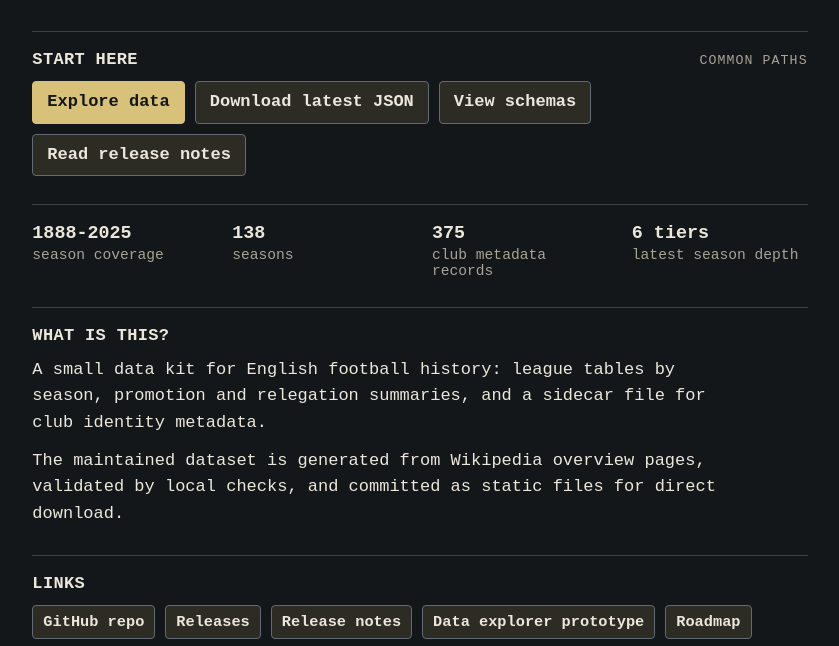
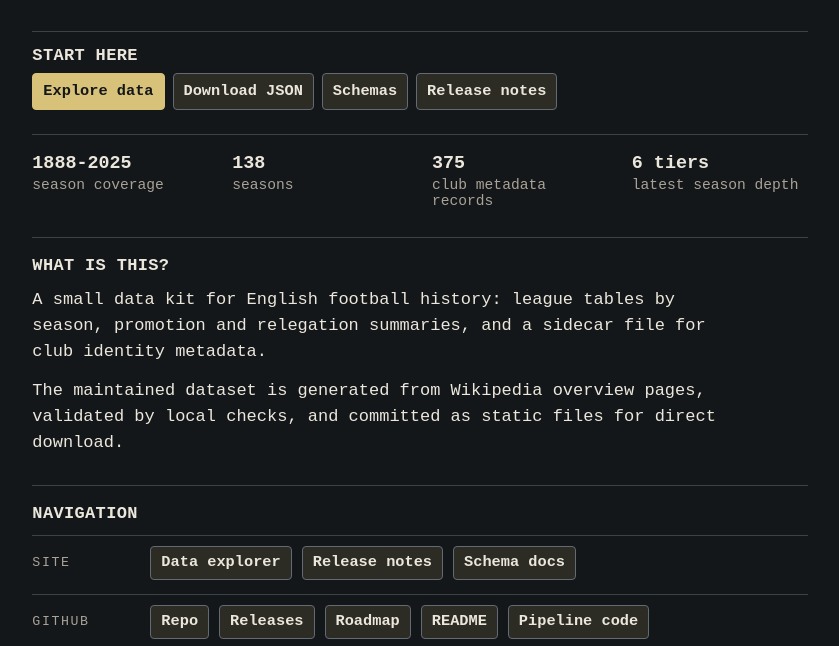
Before and after one commit to dills122/footy-data-kit, a website: page docs/index.html in a window 1280 px wide. Shown: the part 289-935 px from the top of the page, without its empty margins (220-1059 px from the left). Drawn offline with Linux system fonts and the light colour scheme.

Commit message:
Group homepage navigation links

```diff
--- a/docs/index.html
+++ b/docs/index.html
@@ -24,7 +24,6 @@
       <section class="panel action-panel" aria-labelledby="start-heading">
         <div class="section-heading">
           <h2 id="start-heading">Start here</h2>
-          <span class="muted-label">common paths</span>
         </div>
         <nav class="button-row" aria-label="primary actions">
           <a class="button-link button-link--primary" href="./explorer-prototype.html"
@@ -33,10 +32,10 @@
           <a
             class="button-link button-link--secondary"
             href="https://github.com/dills122/footy-data-kit/releases/latest/download/all-seasons.min.json"
-            >Download latest JSON</a
+            >Download JSON</a
           >
-          <a class="button-link button-link--secondary" href="./schema/">View schemas</a>
-          <a class="button-link button-link--secondary" href="./releases/">Read release notes</a>
+          <a class="button-link button-link--secondary" href="./schema/">Schemas</a>
+          <a class="button-link button-link--secondary" href="./releases/">Release notes</a>
         </nav>
       </section>
 
@@ -72,17 +71,31 @@
       </section>
 
       <section class="panel">
-        <h2>Links</h2>
-        <nav class="link-grid" aria-label="project links">
-          <a href="https://github.com/dills122/footy-data-kit">GitHub repo</a>
-          <a href="https://github.com/dills122/footy-data-kit/releases">Releases</a>
-          <a href="./releases/">Release notes</a>
-          <a href="./explorer-prototype.html">Data explorer prototype</a>
-          <a href="https://github.com/dills122/footy-data-kit/blob/main/docs/roadmap.md">Roadmap</a>
-          <a href="./schema/">Schema docs</a>
-          <a href="https://github.com/dills122/footy-data-kit/blob/main/readme.md">README</a>
-          <a href="https://github.com/dills122/footy-data-kit/tree/main/wikipedia">Pipeline code</a>
-        </nav>
+        <h2>Navigation</h2>
+        <div class="link-groups">
+          <nav class="link-group" aria-label="Site">
+            <span class="link-group-label">Site</span>
+            <div class="link-grid">
+              <a href="./explorer-prototype.html">Data explorer</a>
+              <a href="./releases/">Release notes</a>
+              <a href="./schema/">Schema docs</a>
+            </div>
+          </nav>
+          <nav class="link-group" aria-label="GitHub">
+            <span class="link-group-label">GitHub</span>
+            <div class="link-grid">
+              <a href="https://github.com/dills122/footy-data-kit">Repo</a>
+              <a href="https://github.com/dills122/footy-data-kit/releases">Releases</a>
+              <a href="https://github.com/dills122/footy-data-kit/blob/main/docs/roadmap.md"
+                >Roadmap</a
+              >
+              <a href="https://github.com/dills122/footy-data-kit/blob/main/readme.md">README</a>
+              <a href="https://github.com/dills122/footy-data-kit/tree/main/wikipedia"
+                >Pipeline code</a
+              >
+            </div>
+          </nav>
+        </div>
       </section>
 
       <section class="panel">
--- a/docs/styles.css
+++ b/docs/styles.css
@@ -205,7 +205,44 @@ a:focus {
 .button-row {
   display: flex;
   flex-wrap: wrap;
-  gap: 10px;
+  gap: 8px;
+}
+
+.action-panel {
+  padding-top: 14px;
+  margin-bottom: 24px;
+}
+
+.action-panel .section-heading {
+  margin-bottom: 8px;
+}
+
+.action-panel .button-link {
+  min-height: 36px;
+  padding: 8px 10px;
+  font-size: 0.9rem;
+}
+
+.link-groups {
+  display: grid;
+  gap: 14px;
+}
+
+.link-group {
+  display: grid;
+  grid-template-columns: 10ch 1fr;
+  gap: 10px 16px;
+  align-items: start;
+  padding-top: 10px;
+  border-top: 1px solid var(--rule);
+}
+
+.link-group-label {
+  color: var(--muted);
+  font-size: 0.78rem;
+  letter-spacing: 0.12em;
+  line-height: 34px;
+  text-transform: uppercase;
 }
 
 .button-link,
@@ -591,6 +628,7 @@ footer {
 @media (max-width: 560px) {
   .release-pin,
   .release-row,
+  .link-group,
   .release-meta,
   .download-list li {
     grid-template-columns: 1fr;
```
Also changed, not shown: docs/index.template.html (+13 -7 lines), docs/site-data.json (+21 -8 lines), scripts/build-docs-site.js (+22 -12 lines).
